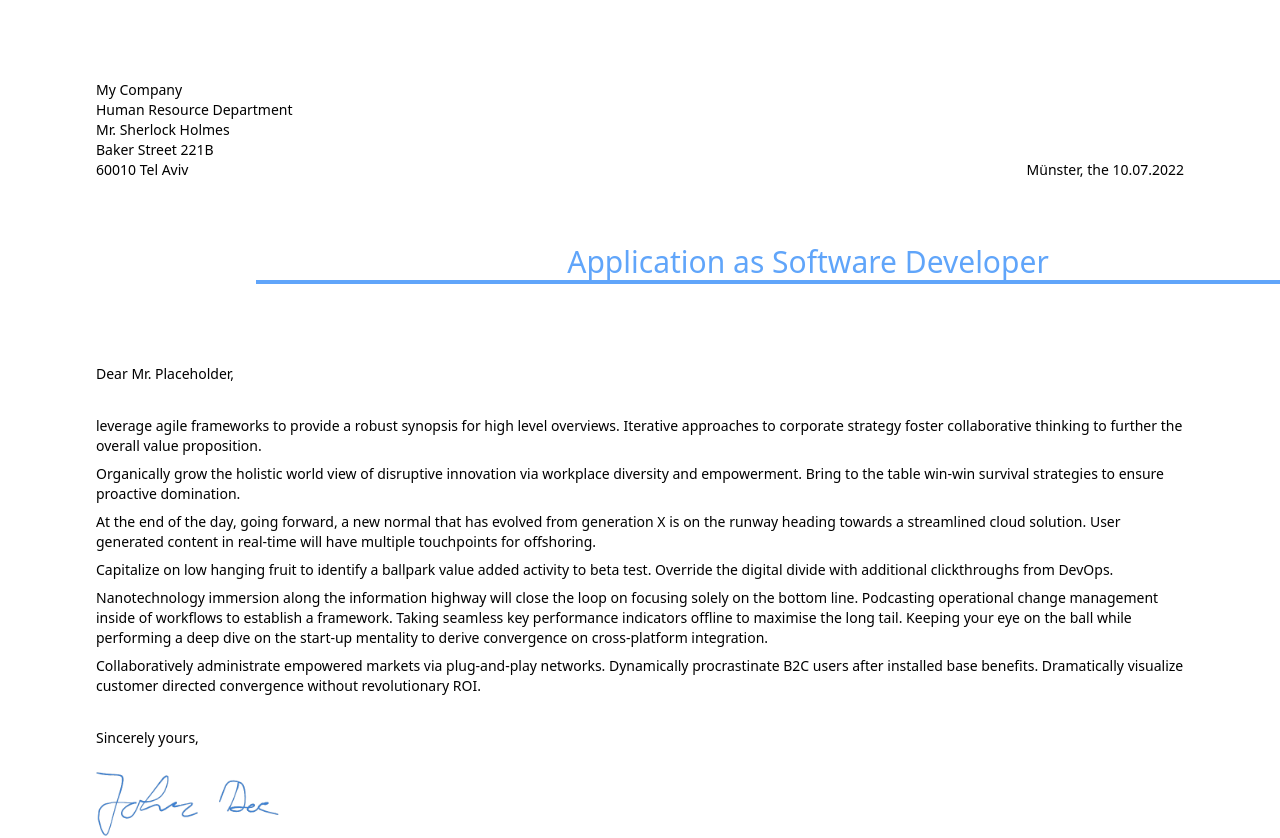
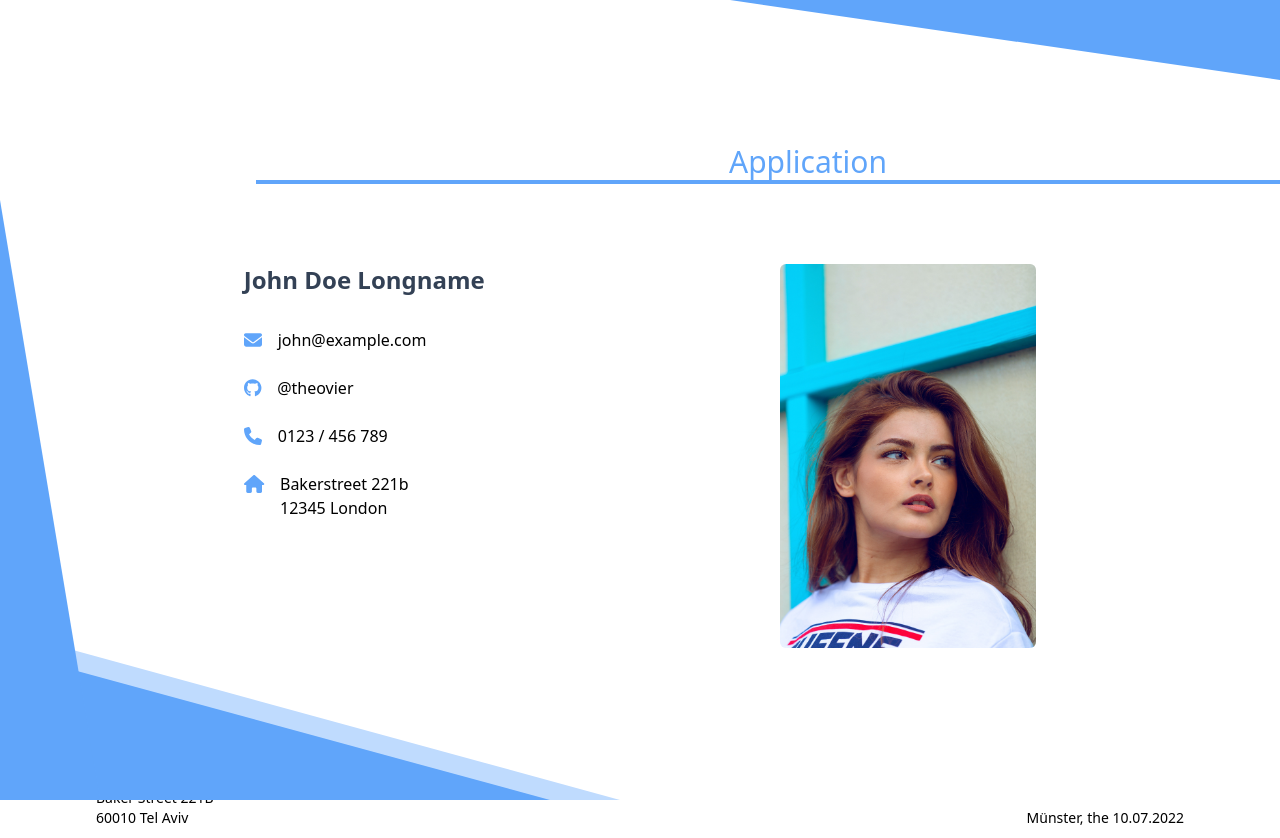
Before and after one commit to theovier/printable-multipage-cv, a Vue app: page / in a window 1280 px wide. Shown: the top 838 px of the page. Built offline with nearby package versions, Linux system fonts and the light colour scheme.

Commit message:
add cover

```diff
--- a/package.json
+++ b/package.json
@@ -10,6 +10,8 @@
 		"format": "prettier .  --write"
 	},
 	"dependencies": {
+		"@fortawesome/fontawesome-svg-core": "^6.1.1",
+		"@fortawesome/free-brands-svg-icons": "^6.1.1",
 		"@fortawesome/free-regular-svg-icons": "^6.1.1",
 		"@fortawesome/free-solid-svg-icons": "^6.1.1",
 		"@fortawesome/vue-fontawesome": "^3.0.0-5",
--- /dev/null
+++ b/src/assets/fontawesome-icons.js
@@ -0,0 +1,7 @@
+import { FontAwesomeIcon } from "@fortawesome/vue-fontawesome";
+import { library } from "@fortawesome/fontawesome-svg-core";
+import { faPhone, faEnvelope, faHome } from "@fortawesome/free-solid-svg-icons";
+import { faGithub } from "@fortawesome/free-brands-svg-icons";
+
+library.add(faPhone, faEnvelope, faHome, faGithub);
+export default FontAwesomeIcon;
--- a/src/assets/fontawesome-icons.ts
+++ /dev/null
@@ -1,4 +0,0 @@
-import { FontAwesomeIcon } from "@fortawesome/vue-fontawesome";
-import { library } from "@fortawesome/fontawesome-svg-core";
-
-export default FontAwesomeIcon;
--- a/src/views/Playground.vue
+++ b/src/views/Playground.vue
@@ -1,4 +1,5 @@
 <template>
+	<cover />
 	<letter />
 	<education />
 	<history />
@@ -11,11 +12,11 @@
 </template>
 
 <script setup>
+import Cover from "@/views/pages/Cover.vue";
 import Letter from "@/views/pages/Letter.vue";
 import History from "@/views/pages/History.vue";
 import Education from "@/views/pages/Education.vue";
 import Interests from "@/views/pages/Interests.vue";
 import Page from "@/views/pages/Page.vue";
 import PageHeader from "@/components/headers/PageHeader.vue";
-//
 </script>
--- a/src/views/pages/Cover.vue
+++ b/src/views/pages/Cover.vue
@@ -1,8 +1,50 @@
 <template>
 	<page>
 		<template #header>
-			<page-header headline="Cover" />
+			<div class="h-16"/>
+			<page-header headline="Application" />
 		</template>
+
+		<div class="mt-20">
+			<div class="flex justify-around">
+				<div class="">
+					<div class="text-2xl text-slate-700 font-semibold">John Doe Longname</div>
+					<div class="mt-8 space-y-6">
+						<div class="flex items-center space-x-4">
+							<font-awesome-icon icon="envelope" class="text-lg text-blue-400" />
+							<div>john@example.com</div>
+						</div>
+						<div class="flex items-center space-x-4">
+							<font-awesome-icon :icon="['fab', 'github']" class="text-lg text-blue-400" />
+							<div>@theovier</div>
+						</div>
+						<div class="flex items-center space-x-4">
+							<font-awesome-icon icon="phone" class="text-lg text-blue-400"/>
+							<div>0123 / 456 789</div>
+						</div>
+						<div>
+							<div class="flex items-center space-x-4">
+								<font-awesome-icon icon="home" class="text-lg text-blue-400"/>
+								<div>Bakerstreet 221b</div>
+							</div>
+							<div class="flex items-center space-x-4">
+								<font-awesome-icon icon="home" class="text-lg invisible"/>
+								<div>12345 London</div>
+							</div>
+						</div>
+					</div>
+				</div>
+				<img src="src/assets/profile.jpg" class="rounded-md object-cover w-64 h-96" />
+			</div>
+		</div>
+
+		<!-- top right corner -->
+		<div class="bg-blue-400 absolute top-0 right-0 triangle-top"/>
+
+		<!-- bottom left corner -->
+		<div class="bg-blue-400 absolute z-10 bottom-0 left-0 triangle-bottom"/>
+		<div class="bg-blue-200 absolute z-0 bottom-0 left-0 triangle-bottom-2"/>
+		<div class="bg-blue-400 absolute z-20 bottom-0 left-0 triangle-left"/>
 	</page>
 </template>
 
@@ -10,3 +52,26 @@
 import Page from "@/views/pages/Page.vue";
 import PageHeader from "@/components/headers/PageHeader.vue";
 </script>
+
+<style scoped>
+.triangle-bottom {
+	clip-path: polygon(0 0, 100% 100%, 0 100%);
+	width: 550px;
+	height: 150px;
+}
+.triangle-bottom-2 {
+	clip-path: polygon(0 0, 100% 100%, 0 100%);
+	width: 620px;
+	height: 170px;
+}
+.triangle-left {
+	clip-path: polygon(0 0, 100% 100%, 0 100%);
+	width: 100px;
+	height: 600px;
+}
+.triangle-top {
+	clip-path: polygon(0 0, 100% 0, 100% 100%);
+	width: 550px;
+	height: 80px;
+}
+</style>
```
Also changed, not shown: 1 other file (tests, documents, lock files or other folders).
